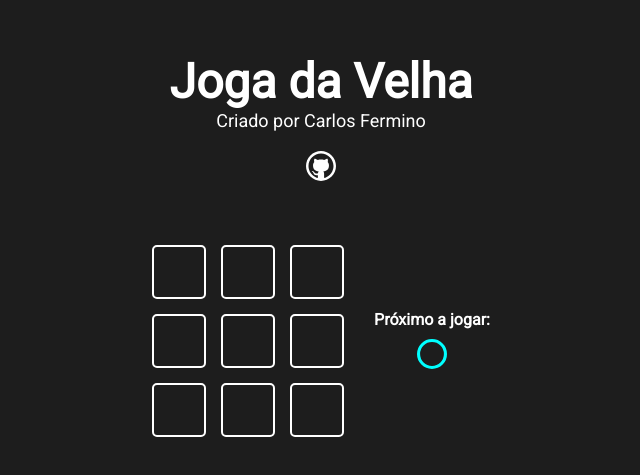
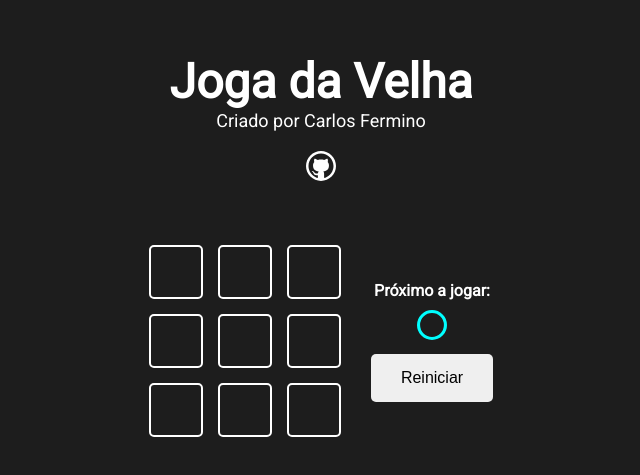
Before and after one commit to carlosfermino/react-jogo-da-velha, a Next.js app: page / in a window 1280 px wide. Shown: the part 175-650 px from the top of the page, without its empty margins (319-959 px from the left). Built offline with nearby package versions, Linux system fonts and the light colour scheme.

Commit message:
Implementantado a lógica de declarar o campeão

```diff
--- /dev/null
+++ b/src/component/button/Button.jsx
@@ -0,0 +1,14 @@
+import style from './Button.module.css'
+
+function Button ({children, onClick, disabled}) {
+  return (
+    <button
+    onClick={onClick}
+    className={style.button}
+    disabled={disabled}
+    >
+      {children}
+    </button>
+  )
+}
+export default Button
--- /dev/null
+++ b/src/component/button/Button.module.css
@@ -0,0 +1,13 @@
+.button {
+  padding: 15px 30px;
+  border: none;
+  display: inline-block;
+  border-radius: 5px;
+  cursor: pointer;
+  font-size: 16px;
+  transition: all 0.5s;
+}
+
+.button:hover {
+  background-color: rgb(88, 169, 163);
+}
--- a/src/component/game/Game.jsx
+++ b/src/component/game/Game.jsx
@@ -2,9 +2,9 @@ import { useState, useEffect } from 'react'
 //import { useEffect } from 'react'
 
 import style from './Game.module.css'
-
-import Icon from '../icon/Icon'
 import GameOption from '../gameOption/GameOption'
+import GameInfo from '../gameInfo/GameInfo'
+import Button from '../button/Button'
 
 const winnerTable = [
   [0, 1, 2],
@@ -36,9 +36,14 @@ function Game () {
       const sum = values.reduce((acc, value) => acc + value)
       if (sum === 3 || sum === -3) {
         setWinner(sum / 3)
-        console.log("VENCEDOR: ",sum / 3)
       }
     })
+  }
+
+  const handleRest = () => {
+    setGameState((Array(9).fill(0)))
+    setWinner(0)
+    setCurrentPlayer(-1)
   }
 
   useEffect(() => {
@@ -59,15 +64,11 @@ function Game () {
           )
        }
       </div>
-      <div className={style.gameInfo}>
-        <h4>Próximo a jogar:</h4>
-        {
-          currentPlayer === 1 && <Icon iconName="circle" />
-        }
-        {
-          currentPlayer === -1 && <Icon iconName="x" />
-        }
-      </div>
+       <GameInfo
+        currentPlayer={currentPlayer}
+        winner={winner}
+        onReset={handleRest}
+        />
     </div>
   )
 }
--- a/src/component/game/Game.module.css
+++ b/src/component/game/Game.module.css
@@ -8,11 +8,3 @@
   gap: 30px;
   align-items: center;
 }
-
-.gameInfo {
-  display: flex;
-  flex-direction: column;
-  align-items: center;
-  gap: 10px;
-
-}
--- /dev/null
+++ b/src/component/gameInfo/GameInfo.jsx
@@ -0,0 +1,55 @@
+import style from './GameInfo.module.css'
+
+import Icon from '../icon/Icon'
+import Button from '../button/Button'
+
+function GameInfo ({currentPlayer, winner, onReset}) {
+
+  const shouldEnableButton = () => {
+    if (winner !== 0) return true
+  }
+
+  return (
+    <div className={style.gameInfo}>
+      {
+        winner === 0 &&
+        <>
+          <h4>Próximo a jogar:</h4>
+          {
+            currentPlayer === 1 && <Icon iconName="circle" />
+          }
+          {
+            currentPlayer === -1 && <Icon iconName="x" />
+          }
+        </>
+      }
+
+      {
+        winner !== 0 &&
+        <>
+          <h4 className={style.fimDeJogo}>Fim de Jogo !!! Campeão:</h4>
+          {
+            winner === 1 &&
+              <Icon iconName="circle" />
+          }
+          {
+            winner === -1 &&
+              <Icon iconName="x" />
+          }
+        </>
+      }
+
+      <Button
+      onClick={onReset}
+      disabled={!shouldEnableButton}
+      >
+
+        Reiniciar
+      </Button>
+
+    </div>
+
+
+  )
+}
+export default GameInfo
--- /dev/null
+++ b/src/component/gameInfo/GameInfo.module.css
@@ -0,0 +1,6 @@
+.gameInfo {
+  display: flex;
+  flex-direction: column;
+  align-items: center;
+  gap: 10px;
+}
```
